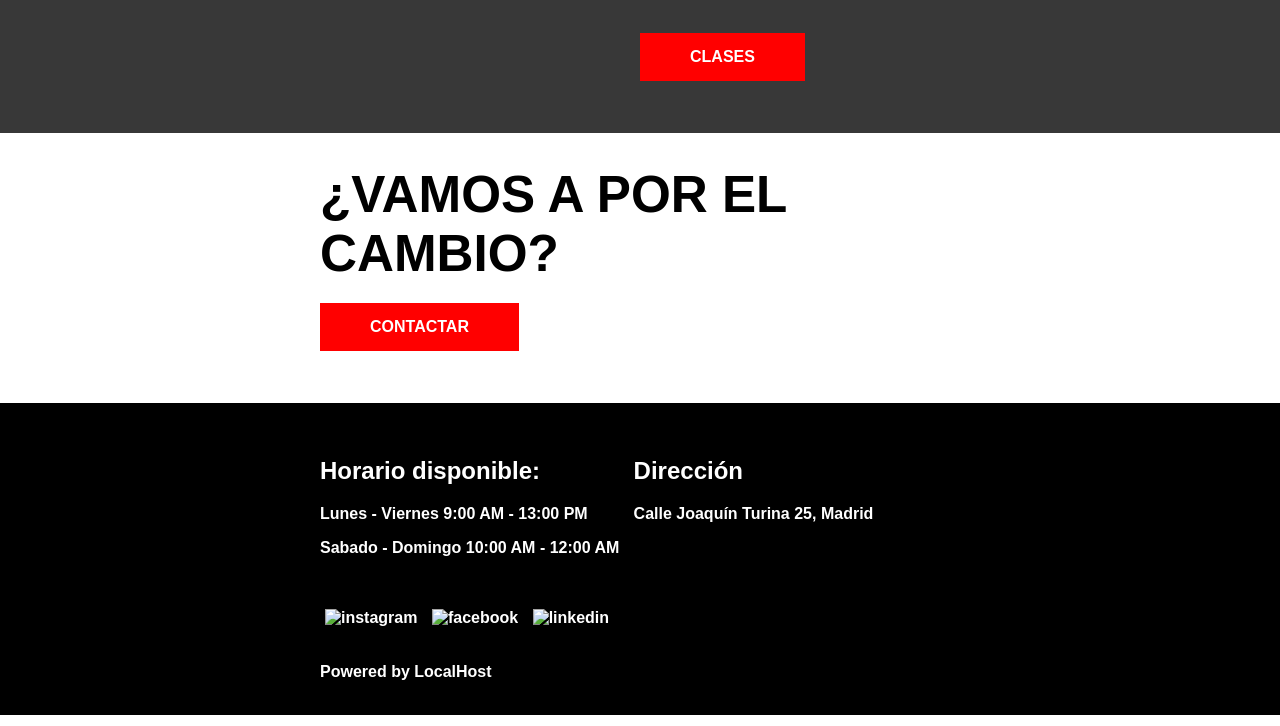
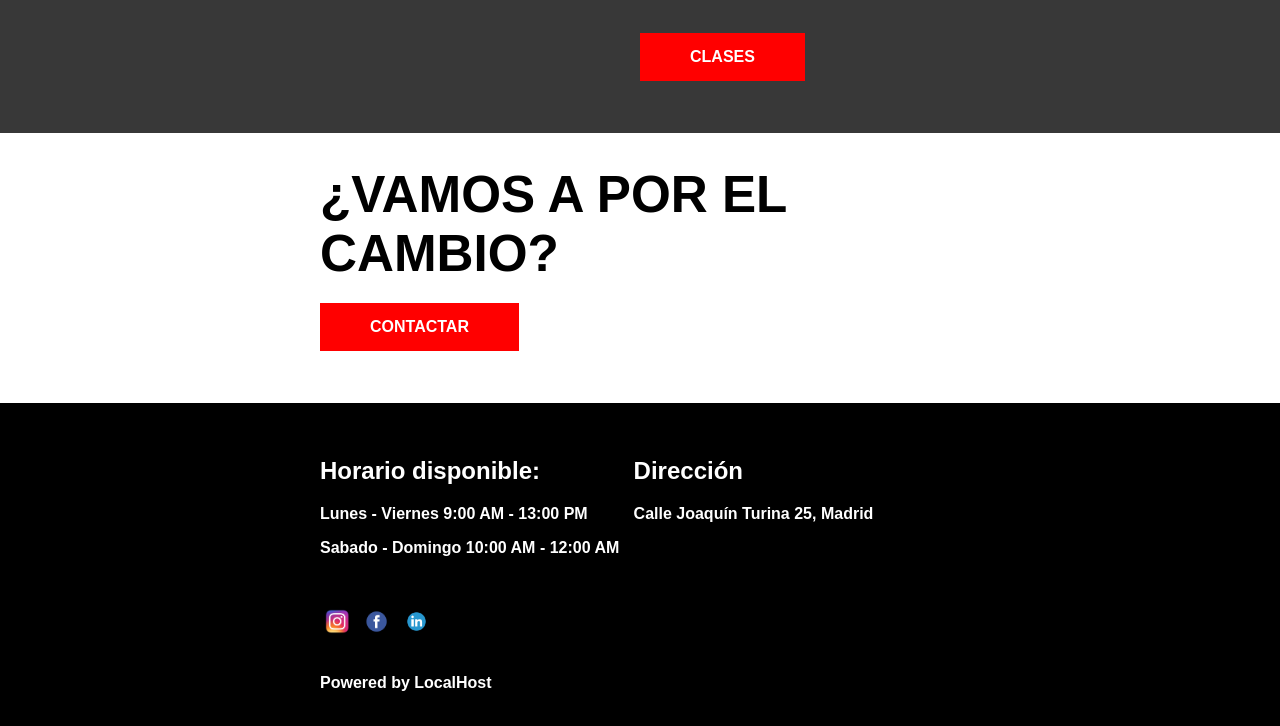
Before and after one commit to CrDLN/html-css-proyect, a plain HTML site: page index.html in a window 1280 px wide. Shown: the part 2395-3121 px from the top of the page. Drawn offline with Linux system fonts and the light colour scheme; the site is published under a folder, as on GitHub Pages, so addresses that start at the root find nothing.

Commit message:
Update index.html

```diff
--- a/index.html
+++ b/index.html
@@ -111,9 +111,9 @@
           <p>Calle Joaquín Turina 25, Madrid</p>
         </div>
         <div class="section-footer__footer__info footer__image">
-          <img src="/images/instagramICO.png" alt="instagram" />
-          <img src="/images/facebookICO.png" alt="facebook" />
-          <img src="/images/linkedInICO.png" alt="linkedin" />
+          <img src="./images/instagramICO.png" alt="instagram" />
+          <img src="./images/facebookICO.png" alt="facebook" />
+          <img src="./images/linkedInICO.png" alt="linkedin" />
         </div>
         <div class="section-footer__footer__info footer__image">
           Powered by LocalHost
```
